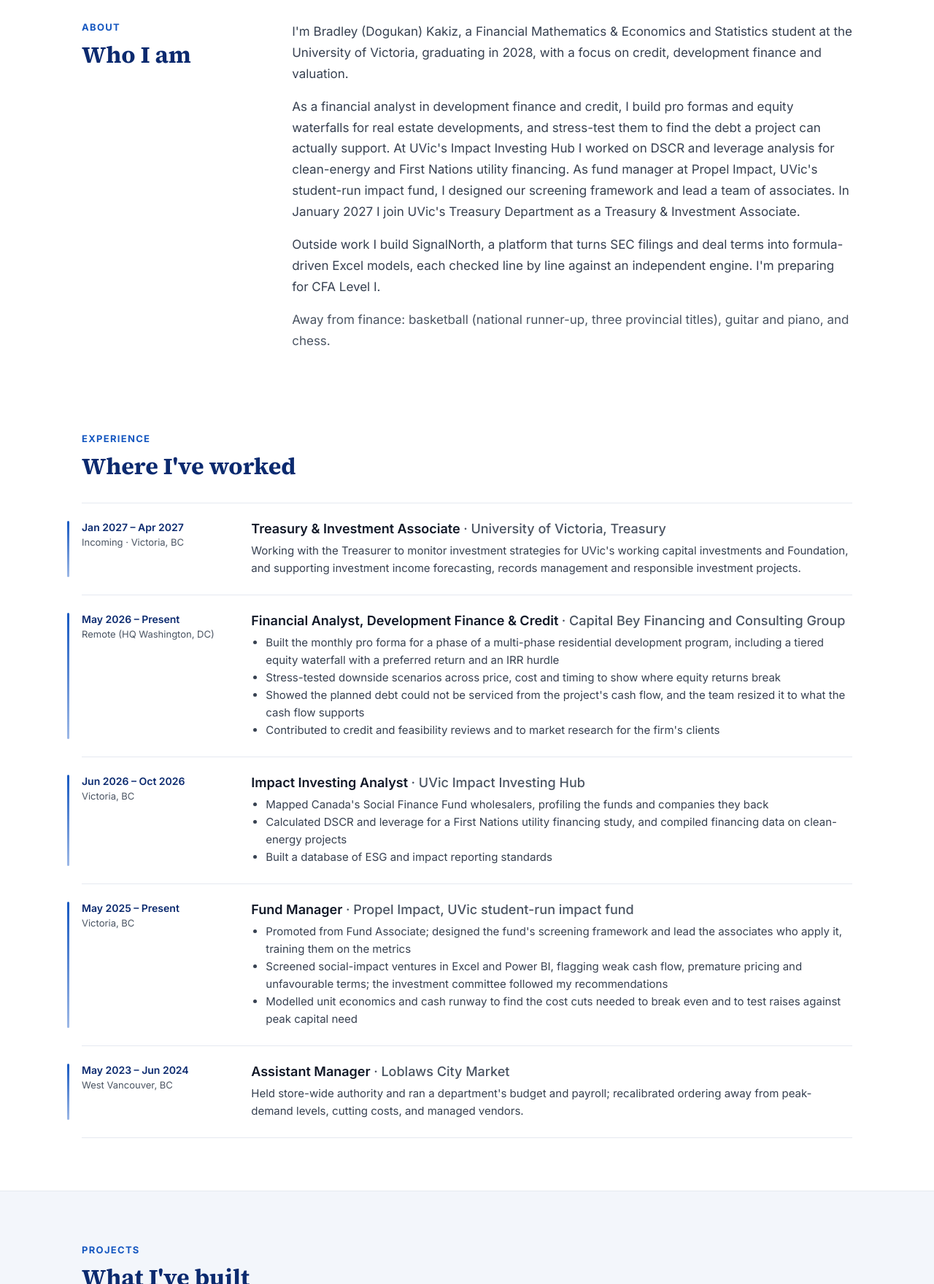
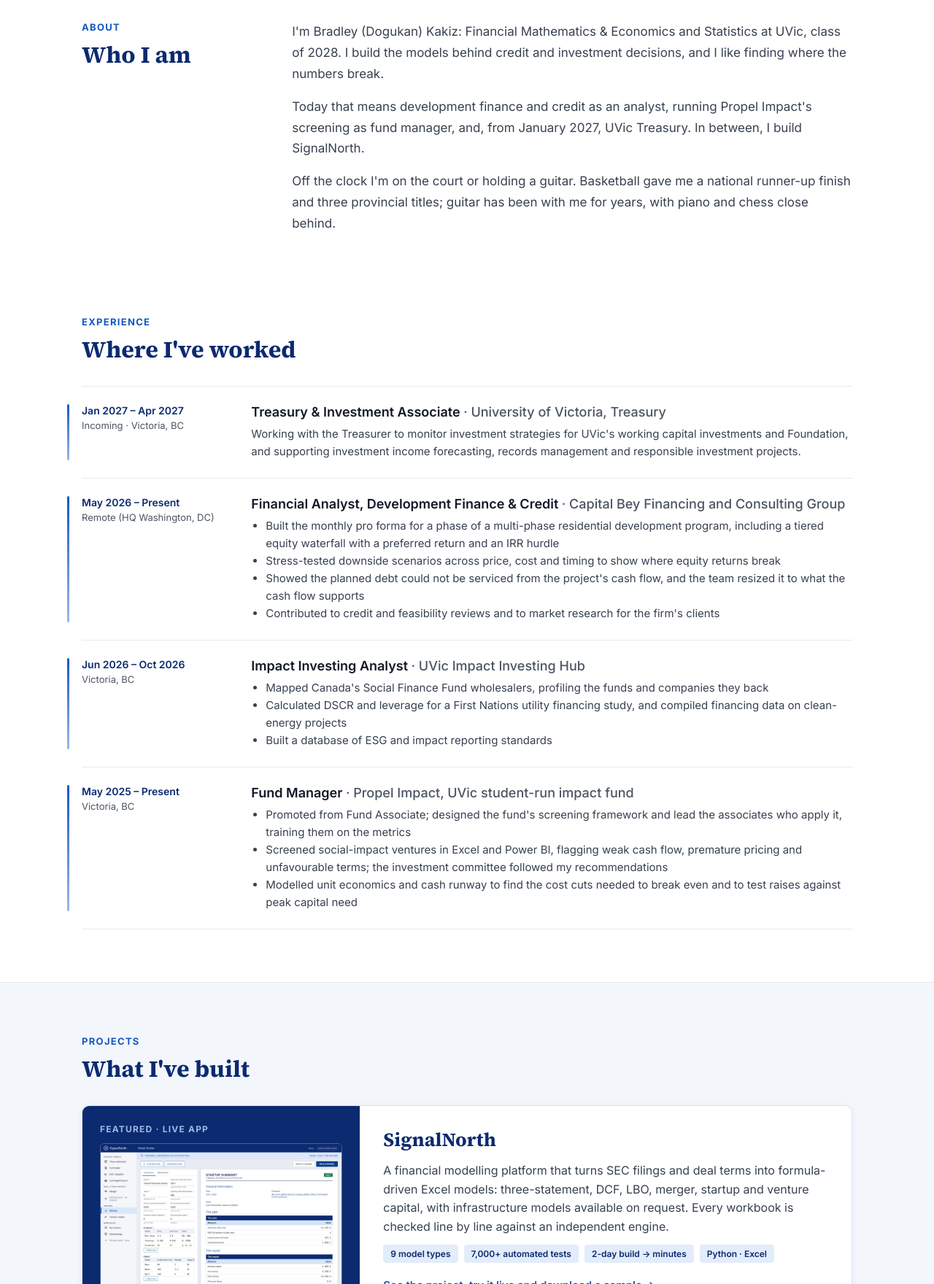
Before and after one commit to BBradleyyy/BBradleyyy.github.io, a plain HTML site: page index.html in a window 1280 px wide. Shown: the part 600-2360 px from the top of the page at 73% size. Drawn offline with Linux system fonts and the light colour scheme.

Commit message:
Shorter About section; remove the retail role

```diff
--- a/index.html
+++ b/index.html
@@ -65,10 +65,9 @@
       <h2>Who I am</h2>
     </div>
     <div class="main prose">
-      <p>I'm Bradley (Dogukan) Kakiz, a Financial Mathematics &amp; Economics and Statistics student at the University of Victoria, graduating in 2028, with a focus on credit, development finance and valuation.</p>
-      <p>As a financial analyst in development finance and credit, I build pro formas and equity waterfalls for real estate developments, and stress-test them to find the debt a project can actually support. At UVic's Impact Investing Hub I worked on DSCR and leverage analysis for clean-energy and First Nations utility financing. As fund manager at Propel Impact, UVic's student-run impact fund, I designed our screening framework and lead a team of associates. In January 2027 I join UVic's Treasury Department as a Treasury &amp; Investment Associate.</p>
-      <p>Outside work I build SignalNorth, a platform that turns SEC filings and deal terms into formula-driven Excel models, each checked line by line against an independent engine. I'm preparing for CFA Level I.</p>
-      <p style="color:var(--muted)">Away from finance: basketball (national runner-up, three provincial titles), guitar and piano, and chess.</p>
+      <p>I'm Bradley (Dogukan) Kakiz: Financial Mathematics &amp; Economics and Statistics at UVic, class of 2028. I build the models behind credit and investment decisions, and I like finding where the numbers break.</p>
+      <p>Today that means development finance and credit as an analyst, running Propel Impact's screening as fund manager, and, from January 2027, UVic Treasury. In between, I build SignalNorth.</p>
+      <p>Off the clock I'm on the court or holding a guitar. Basketball gave me a national runner-up finish and three provincial titles; guitar has been with me for years, with piano and chess close behind.</p>
     </div>
   </div>
 </section>
@@ -116,13 +115,6 @@
           <li>Screened social-impact ventures in Excel and Power BI, flagging weak cash flow, premature pricing and unfavourable terms; the investment committee followed my recommendations</li>
           <li>Modelled unit economics and cash runway to find the cost cuts needed to break even and to test raises against peak capital need</li>
         </ul>
-      </div>
-    </article>
-    <article class="role">
-      <div class="when"><p>May 2023 – Jun 2024</p><p>West Vancouver, BC</p></div>
-      <div class="what">
-        <h3>Assistant Manager <span>· Loblaws City Market</span></h3>
-        <p class="desc">Held store-wide authority and ran a department's budget and payroll; recalibrated ordering away from peak-demand levels, cutting costs, and managed vendors.</p>
       </div>
     </article>
   </div>
```
